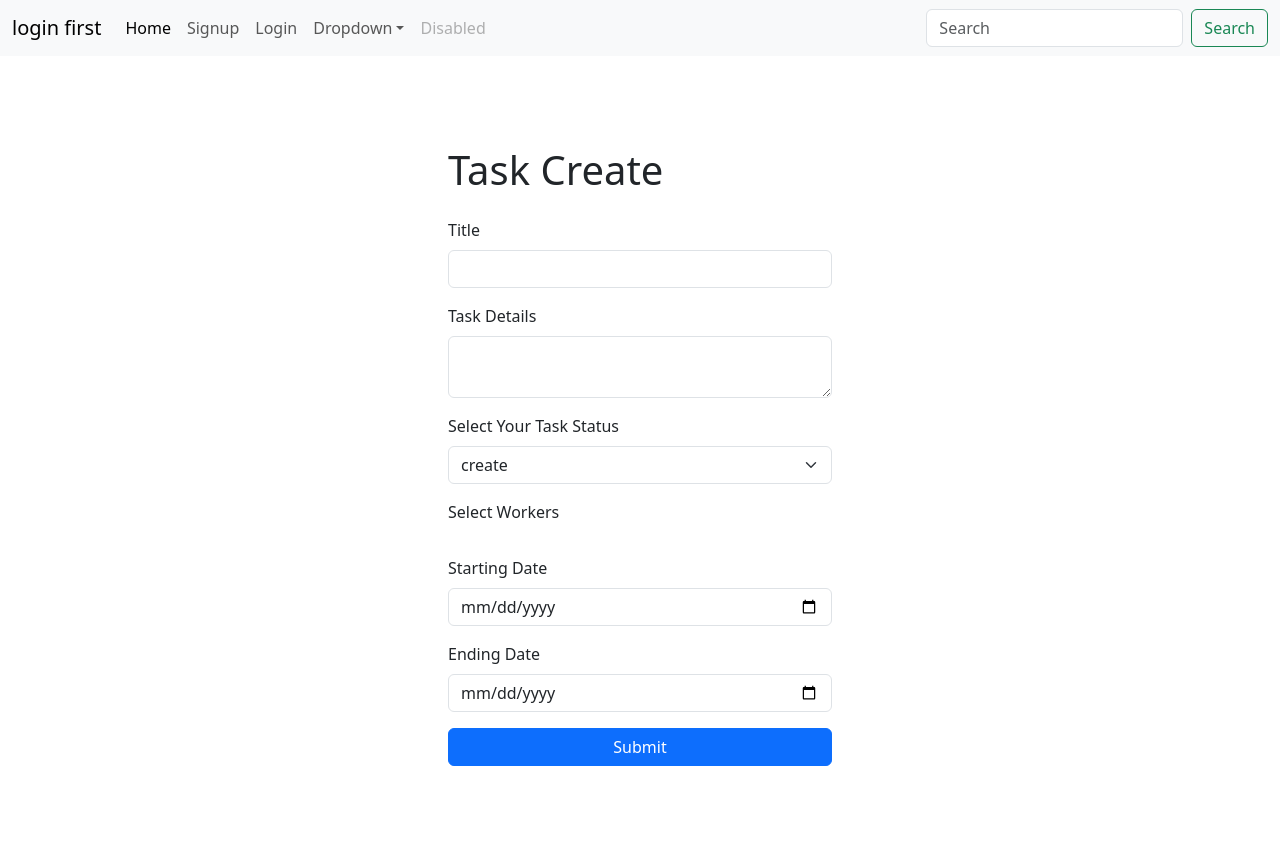
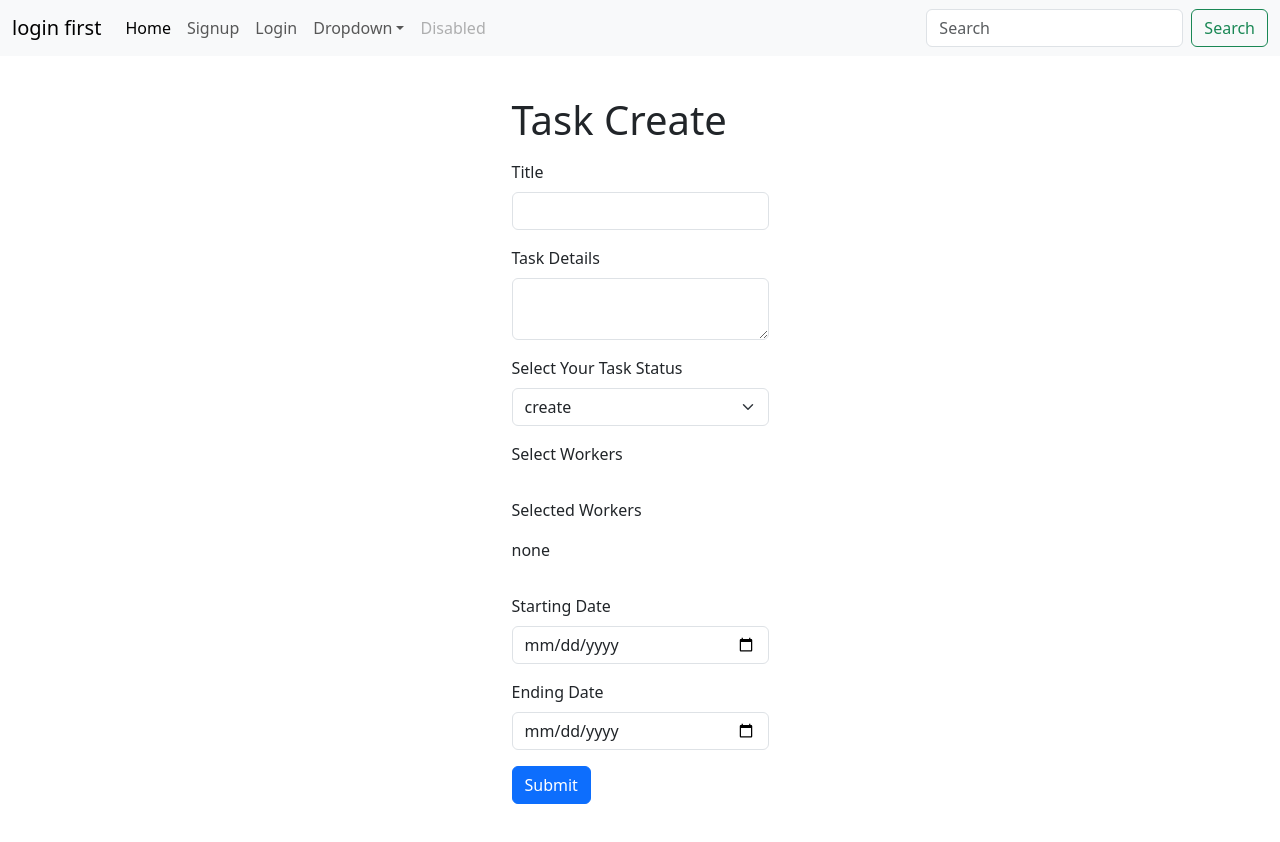
Before and after one commit to sharadpatel18/task-management-app, a React (Vite) app: page /taskform in a window 1280 px wide. Shown: the top 842 px of the page. Built offline with nearby package versions, Linux system fonts and the light colour scheme.

Commit message:
complete a select user data

```diff
--- a/src/App.css
+++ b/src/App.css
@@ -26,3 +26,20 @@
   padding: 20px;
   align-items: center;
 }
+
+
+.task-form{
+  width: 100vw;
+  display: flex;
+  margin: 20px;
+  justify-content: space-around;
+}
+
+.task-container{
+  height: 90vh;
+}
+
+.selected{
+  display: flex;
+  flex-direction: column;
+}
--- a/src/components/Home.jsx
+++ b/src/components/Home.jsx
@@ -1,9 +1,10 @@
 import React, { useEffect, useState } from "react";
 import { getCurrentUserDataInLocalStorage } from "../localstorage/authData";
+import { useNavigate } from "react-router-dom";
 
 const Home = () => {
   const [currentUser, setCurrentUser] = useState({});
-
+  const Navigate = useNavigate();
   useEffect(() => {
     const data = getCurrentUserDataInLocalStorage();
     if (Object.keys(data).length !== 0) {
@@ -18,9 +19,9 @@ const Home = () => {
   return (
     <div className="home-main">
       {currentUser.role === "manager" ? (
-        <div>
+        <div className="task-form">
           <h1>Create A Task</h1>
-          <button>Create Task</button>
+          <button className="btn btn-primary" onClick={()=>Navigate('/taskform')}>Create Task</button>
         </div>
       ) : null}
     </div>
--- a/src/components/TaskForm.jsx
+++ b/src/components/TaskForm.jsx
@@ -6,10 +6,10 @@ const TaskForm = () => {
   const [title, setTitle] = useState("");
   const [task, setTask] = useState("");
   const [status, setStatus] = useState("");
-  const [peoples, setPeoples] = useState([]);
   const [startingDate, setStartingDate] = useState("");
   const [endingDate, setEndingDate] = useState("");
   const [onlyWorkingUser, setWorkingUser] = useState([]);
+  const [selectedPeoples, setSelectedPeoples] = useState([]);
 
   useEffect(() => {
     const data = allPeoples.filter((item) => {
@@ -18,11 +18,33 @@ const TaskForm = () => {
     setWorkingUser(data);
   }, [allPeoples]);
 
-  console.log(onlyWorkingUser);
+  const handleHire = (user) => {
+    setSelectedPeoples((prev) => [...prev, user]);
+    setWorkingUser((prevWorking) =>
+      prevWorking.filter((workingUser) => workingUser.id !== user.id)
+    );
+  };
 
+  const handleReject = (user) => {
+    setWorkingUser((prevWorking) =>
+      prevWorking.filter((workingUser) => workingUser.id !== user.id)
+    );
+  };
+
+  const releaseUser = (user) => {
+    setWorkingUser((prevWorking) => [...prevWorking, user]);
+
+    setSelectedPeoples((prevHired) =>
+      prevHired.filter((hiredUser) => hiredUser.id !== user.id)
+    );
+  };
+
+  const handleSubmit = (e) => {
+    e.preventDefault();
+  };
   return (
     <div className="auth-main">
-      <form className="auth-container">
+      <form className="task-container" onSubmit={handleSubmit}>
         {/* <div>
             {responceShow === true ? responce : null}
         </div> */}
@@ -96,12 +118,57 @@ const TaskForm = () => {
                     >
                       {item.role}
                     </label>
-                    <button className="btn btn-success">Hire</button>
-                    <button className="btn btn-danger">Reject</button>
+                    <button
+                      className="btn btn-success"
+                      onClick={() => handleHire(item)}
+                    >
+                      Hire
+                    </button>
+                    <button
+                      className="btn btn-danger"
+                      onClick={() => handleReject(item)}
+                    >
+                      Reject
+                    </button>
                   </div>
                 );
               })
             : null}
+        </div>
+        <div className="mb-3 selected">
+          <label htmlFor="exampleInputPassword1" className=" mb-3 form-label ">
+            Selected Workers
+          </label>
+          {selectedPeoples.length !== 0 ? (
+            selectedPeoples.map((item) => {
+              return (
+                <div className="mb-3 h-card">
+                  <label htmlFor="exampleInputPassword1" className="form-label">
+                    {item.name}
+                  </label>
+                  <label htmlFor="exampleInputPassword1" className="form-label">
+                    {item.email}
+                  </label>
+                  <label htmlFor="exampleInputPassword1" className="form-label">
+                    {item.role}
+                  </label>
+                  <button
+                    className="btn btn-danger"
+                    onClick={() => releaseUser(item)}
+                  >
+                    Reject
+                  </button>
+                </div>
+              );
+            })
+          ) : (
+            <label
+              htmlFor="exampleInputPassword1"
+              className=" mb-3 form-label "
+            >
+              none
+            </label>
+          )}
         </div>
         <div className="mb-3">
           <label htmlFor="exampleInputEmail1" className="form-label">
--- a/src/localstorage/authData.js
+++ b/src/localstorage/authData.js
@@ -1,5 +1,3 @@
-
-
 let authData = [];
 
 const getAuthData = () => {
```
